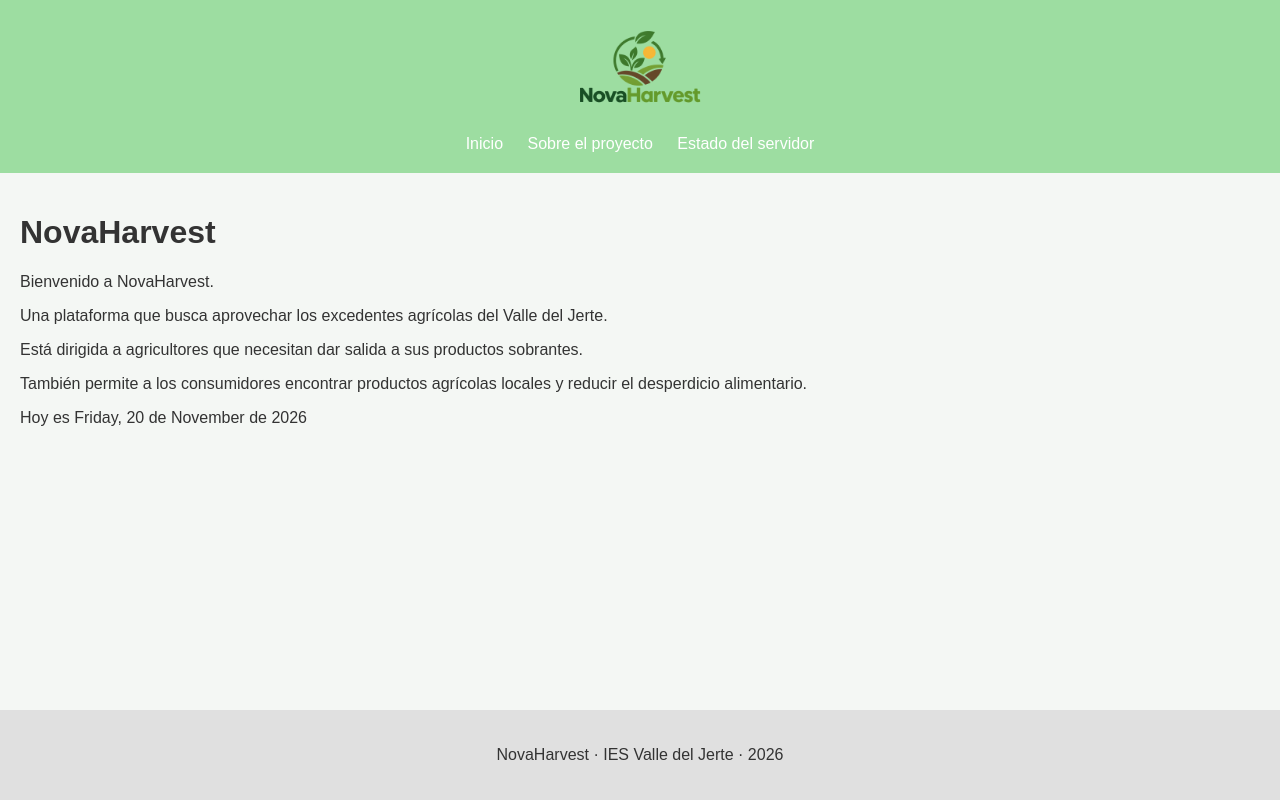
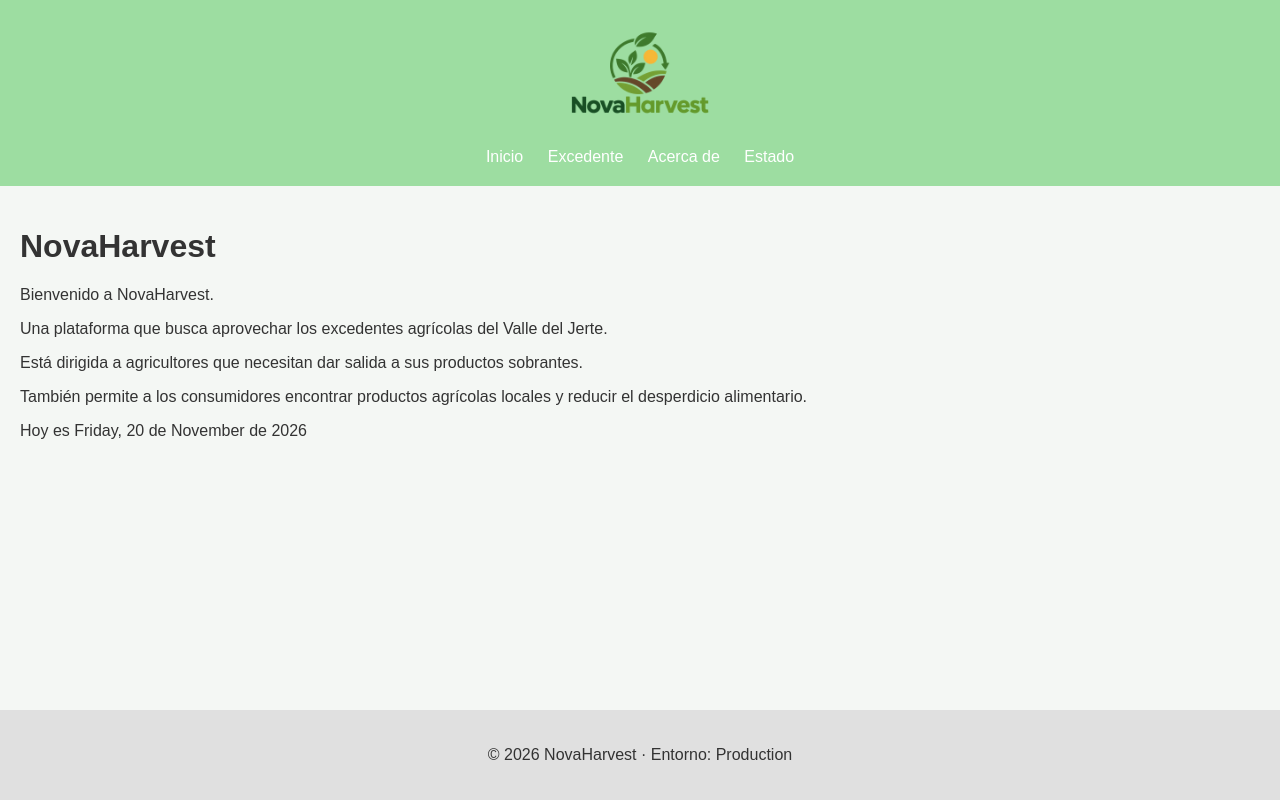
Before and after one commit to vjp-raulAP/novaharvest-web, an ASP.NET Core app: page / in a window 1280 px wide. Run offline with ASP.NET Core 8, Linux system fonts and the light colour scheme.

Commit message:
Creacion de _Layout.cshtml y _Viewports.cshtml . Adaptada la pagina inicio a Razor  Pages.

```diff
--- a/backend/NovaHarvest.Web/Pages/Index.cshtml
+++ b/backend/NovaHarvest.Web/Pages/Index.cshtml
@@ -1,27 +1,9 @@
 
 @page
-@using Microsoft.AspNetCore.Mvc.RazorPages
 
-<!DOCTYPE html>
-<html lang="es">
-<head>
-    <meta charset="UTF-8">
-    <meta name="viewport" content="width=device-width, initial-scale=1.0">
-    <title>NovaHarvest</title>
-    <link rel="stylesheet" href="/css/site.css">
-</head>
-<body>
-    <header>
-        <img src="/img/logo.png" alt="Logo de NovaHarvest" width="150">
-
-        <nav>
-            <a href="/">Inicio</a>
-            <a href="/about">Sobre el proyecto</a>
-            <a href="/status">Estado del servidor</a>
-        </nav>
-    </header>
-
-    <main>
+@{
+    ViewData["Title"]= "Inicio";
+}
         <h1>NovaHarvest</h1>
 
         <p>Bienvenido a NovaHarvest.</p>
@@ -33,10 +15,3 @@
         <p>También permite a los consumidores encontrar productos agrícolas locales y reducir el desperdicio alimentario.</p>
 
         <p>Hoy es @DateTime.Now.ToString("dddd, d 'de' MMMM 'de' yyyy")</p>
-    </main>
-
-    <footer>
-        <p>NovaHarvest · IES Valle del Jerte · @DateTime.Now.Year</p>
-    </footer>
-</body>
-</html>
--- /dev/null
+++ b/backend/NovaHarvest.Web/Pages/Shared/_Layout.cshtml
@@ -0,0 +1,27 @@
+@inject IWebHostEnvironment Env
+<!DOCTYPE html>
+<html lang="es">
+    <head>
+        <meta charset="utf-8" >
+        <title>@ViewData["Title"] - NovaHarvest</title>
+        <link rel="stylesheet" href="/css/site.css">
+    </head>
+    <body>
+        <header>
+            <img src="/img/logo.png" alt="Logo de NovaHarvest" width="170">
+
+            <nav>
+                <a href="/">Inicio</a>
+                <a href="/surplus">Excedente</a>
+                <a href="/about">Acerca de</a>
+                <a href="/status">Estado</a>
+            </nav>
+        </header>
+        <main>
+            @RenderBody()
+        </main>
+        <footer>
+             <p>&copy; @DateTime.Now.Year NovaHarvest · Entorno: @Env.EnvironmentName</p>
+        </footer>
+    </body>
+</html>
--- /dev/null
+++ b/backend/NovaHarvest.Web/Pages/_ViewImports.cshtml
@@ -0,0 +1,3 @@
+@namespace NovaHarvest.Web.Pages
+
+@using NovaHarvest.Web.Pages
--- /dev/null
+++ b/backend/NovaHarvest.Web/Pages/_ViewStart.cshtml
@@ -0,0 +1,3 @@
+@{
+Layout = "_Layout";
+}
```
